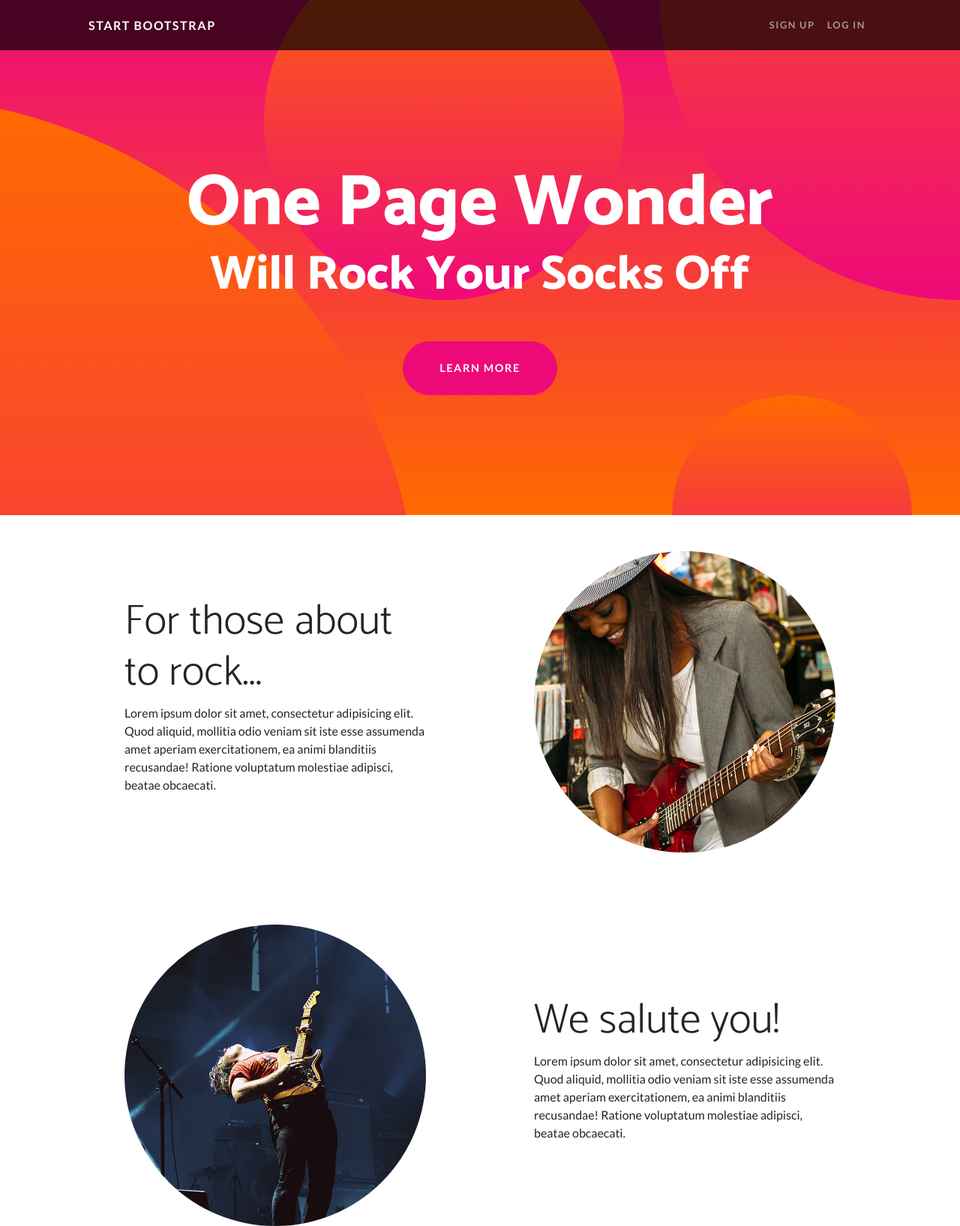
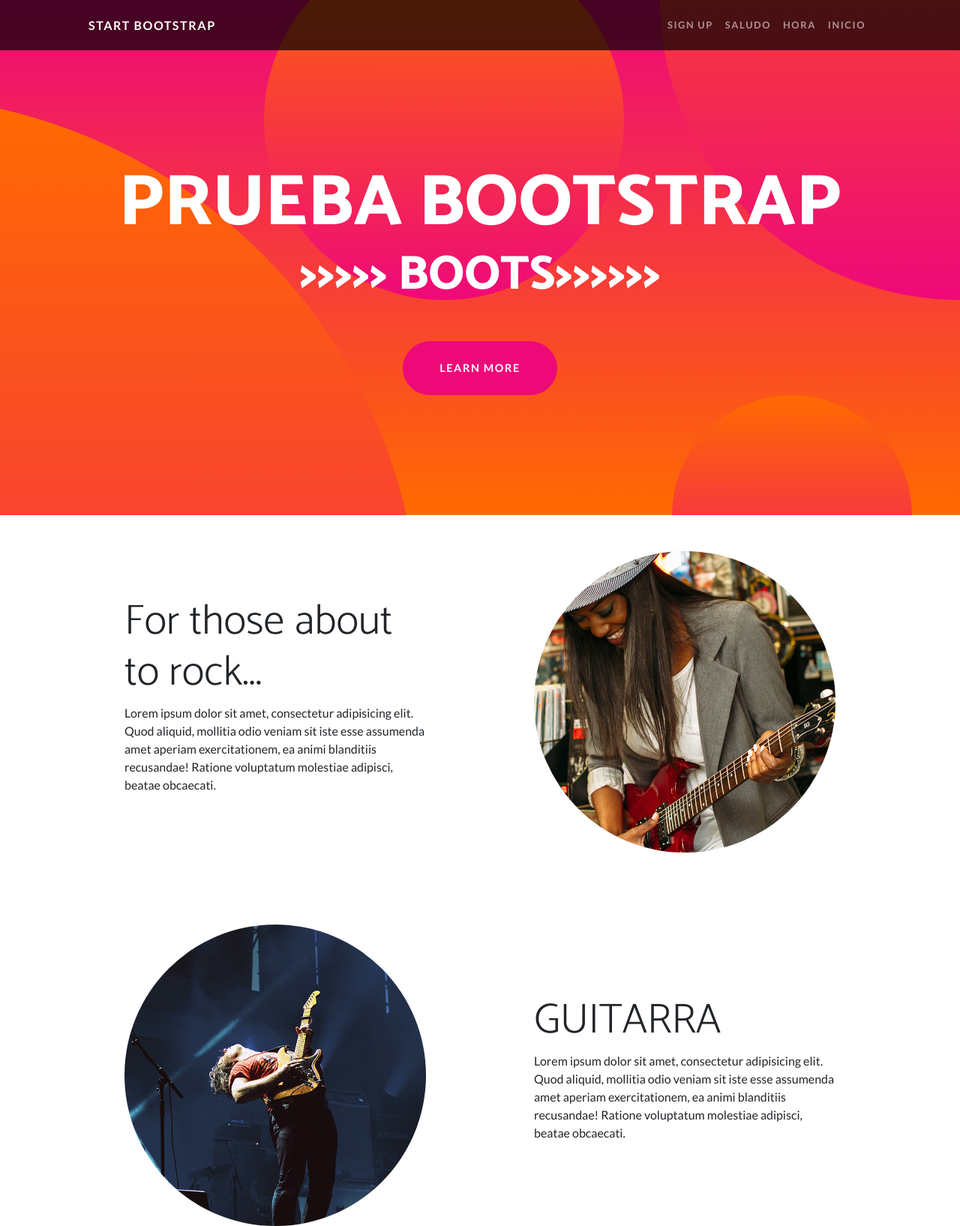
Before and after one commit to Kucha82/Tercera-pre-entrega-Ibarra, a Django app: page /app/inicio/ in a window 1280 px wide. Shown: the top 1635 px of the page at 75% size. Run offline with Django 4.2, Linux system fonts and the light colour scheme; some libraries are stand-ins or nearby versions.

Commit message:
modificado

```diff
--- a/Appboots/template/Appboots/index.html
+++ b/Appboots/template/Appboots/index.html
@@ -7,7 +7,7 @@
         <meta name="viewport" content="width=device-width, initial-scale=1, shrink-to-fit=no" />
         <meta name="description" content="" />
         <meta name="author" content="" />
-        <title>One Page Wonder - Start Bootstrap Template</title>
+        <title>Bootstrap Template</title>
         <link rel="icon" type="image/x-icon" href="assets/favicon.ico" />
         <!-- Font Awesome icons (free version)-->
         <script src="https://use.fontawesome.com/releases/v6.3.0/js/all.js" crossorigin="anonymous"></script>
@@ -26,7 +26,9 @@
                 <div class="collapse navbar-collapse" id="navbarResponsive">
                     <ul class="navbar-nav ms-auto">
                         <li class="nav-item"><a class="nav-link" href="#!">Sign Up</a></li>
-                        <li class="nav-item"><a class="nav-link" href="#!">Log In</a></li>
+                        <li class="nav-item"><a class="nav-link" href="#!">saludo</a></li>
+                        <li class="nav-item"><a class="nav-link" href="#!">hora</a></li>
+                        <li class="nav-item"><a class="nav-link" href="#!">inicio</a></li>
                     </ul>
                 </div>
             </div>
@@ -35,8 +37,8 @@
         <header class="masthead text-center text-white">
             <div class="masthead-content">
                 <div class="container px-5">
-                    <h1 class="masthead-heading mb-0">One Page Wonder</h1>
-                    <h2 class="masthead-subheading mb-0">Will Rock Your Socks Off</h2>
+                    <h1 class="masthead-heading mb-0">PRUEBA BOOTSTRAP</h1>
+                    <h2 class="masthead-subheading mb-0">>>>>> BOOTS>>>>>></h2>
                     <a class="btn btn-primary btn-xl rounded-pill mt-5" href="#scroll">Learn More</a>
                 </div>
             </div>
@@ -70,7 +72,7 @@
                     </div>
                     <div class="col-lg-6">
                         <div class="p-5">
-                            <h2 class="display-4">We salute you!</h2>
+                            <h2 class="display-4">GUITARRA</h2>
                             <p>Lorem ipsum dolor sit amet, consectetur adipisicing elit. Quod aliquid, mollitia odio veniam sit iste esse assumenda amet aperiam exercitationem, ea animi blanditiis recusandae! Ratione voluptatum molestiae adipisci, beatae obcaecati.</p>
                         </div>
                     </div>
```
